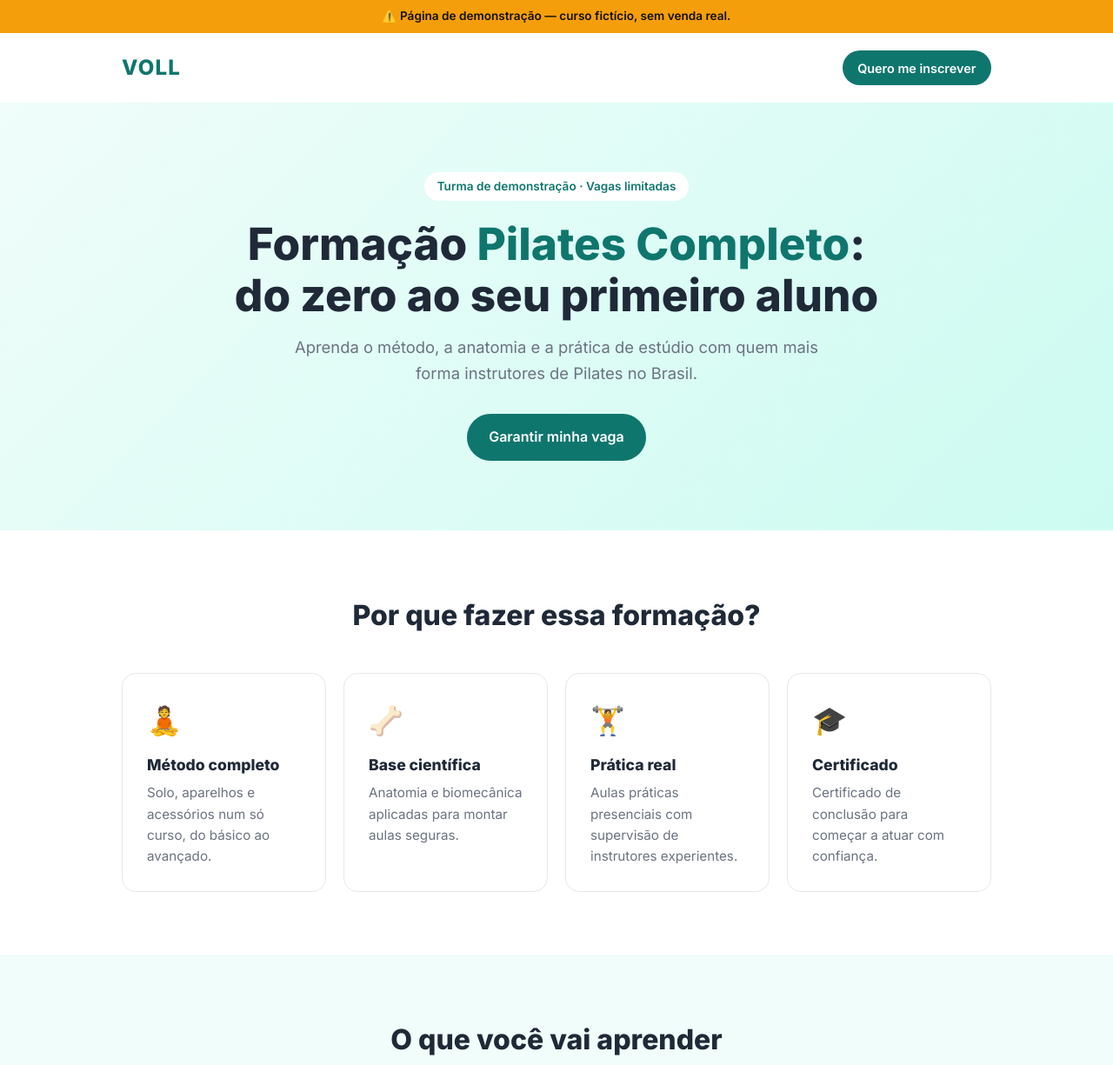
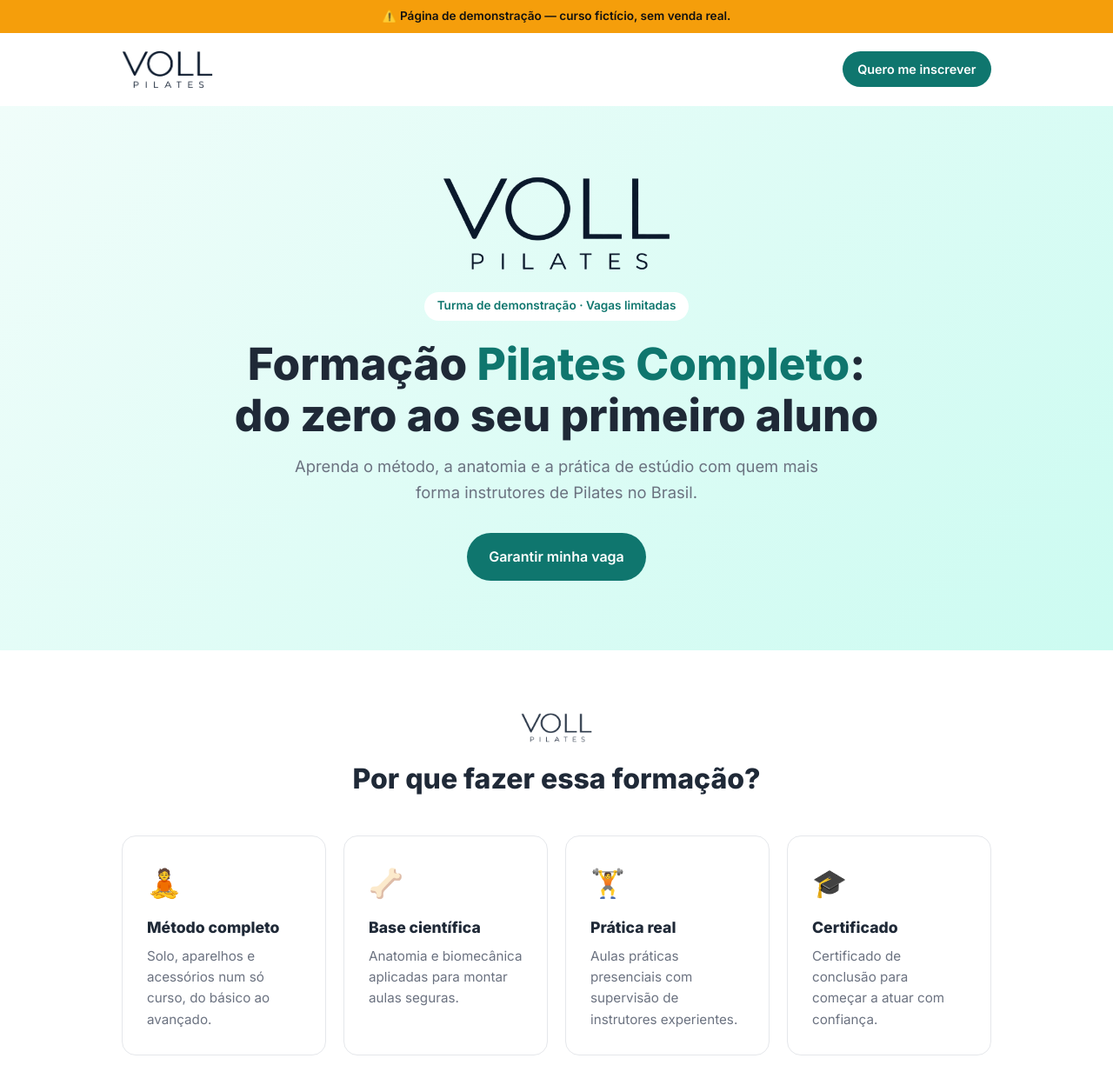
Before and after one commit to VOLLPilates/pagina-teste, a plain HTML site: page index.html in a window 1280 px wide. Shown: the top 1225 px of the page at 87% size. Drawn offline with Linux system fonts and the light colour scheme.

Commit message:
Adiciona logo VOLL Pilates em vários pontos da página
Co-Authored-By: Claude Opus 5.5 <noreply@anthropic.com>
Claude-Session: https://claude.ai/code/session_01RUpBHv5BULhnPx3JgHU6Kh

```diff
--- a/index.html
+++ b/index.html
@@ -23,7 +23,12 @@
 
     header { padding: 1.25rem 0; }
     header .container { display: flex; justify-content: space-between; align-items: center; }
-    .logo { font-weight: 800; font-size: 1.5rem; color: var(--verde); letter-spacing: .05em; }
+    .logo img { height: 44px; display: block; }
+    .logo-hero { height: 110px; margin: 0 auto 1.5rem; display: block; }
+    .logo-secao { height: 34px; margin: 0 auto 1rem; display: block; opacity: .85; }
+    .logo-preco { height: 50px; margin: 0 auto 1rem; display: block; }
+    .logo-footer { height: 48px; margin: 0 auto .75rem; display: block; }
+    .logo-modal { height: 46px; margin: 0 auto 1rem; display: block; }
     .btn { display: inline-block; background: var(--verde); color: #fff; text-decoration: none; font-weight: 600;
            padding: .9rem 1.6rem; border-radius: 999px; transition: background .2s, transform .2s; border: none; cursor: pointer; font-size: 1rem; }
     .btn:hover { background: var(--verde-escuro); transform: translateY(-2px); }
@@ -80,7 +85,7 @@
 
   <header>
     <div class="container">
-      <div class="logo">VOLL</div>
+      <div class="logo"><img src="logo.png" alt="VOLL Pilates" /></div>
       <a href="#preco" class="btn btn-sm">Quero me inscrever</a>
     </div>
   </header>
@@ -88,6 +93,7 @@
   <main>
     <section class="hero">
       <div class="container">
+        <img src="logo.png" alt="VOLL Pilates" class="logo-hero" />
         <span class="tag">Turma de demonstração · Vagas limitadas</span>
         <h1>Formação <span>Pilates Completo</span>:<br />do zero ao seu primeiro aluno</h1>
         <p>Aprenda o método, a anatomia e a prática de estúdio com quem mais forma instrutores de Pilates no Brasil.</p>
@@ -97,6 +103,7 @@
 
     <section>
       <div class="container">
+        <img src="logo.png" alt="" class="logo-secao" />
         <h2>Por que fazer essa formação?</h2>
         <div class="grid">
           <div class="card"><div class="icone">🧘</div><h3>Método completo</h3><p>Solo, aparelhos e acessórios num só curso, do básico ao avançado.</p></div>
@@ -109,6 +116,7 @@
 
     <section class="modulos">
       <div class="container">
+        <img src="logo.png" alt="" class="logo-secao" />
         <h2>O que você vai aprender</h2>
         <ol>
           <li>Fundamentos e princípios do Pilates</li>
@@ -125,6 +133,7 @@
       <div class="container">
         <h2>Investimento</h2>
         <div class="preco-box">
+          <img src="logo.png" alt="VOLL Pilates" class="logo-preco" />
           <div class="de">De R$ 5.500</div>
           <div class="valor">R$ 4.000</div>
           <div class="parcela">ou 18x de R$ 222,22 sem juros</div>
@@ -153,12 +162,14 @@
 
   <footer>
     <div class="container">
+      <img src="logo-branco.png" alt="VOLL Pilates" class="logo-footer" />
       VOLL · Página de demonstração pública — nenhum dado é coletado e nenhuma compra é realizada.
     </div>
   </footer>
 
   <div class="modal" id="modal" onclick="if (event.target === this) fecharModal()">
     <div class="modal-box">
+      <img src="logo.png" alt="VOLL Pilates" class="logo-modal" />
       <h3>🎉 Isso é só uma demonstração!</h3>
       <p>Este curso é fictício. Em um site real, aqui você seria levado ao checkout.</p>
       <button class="btn" onclick="fecharModal()">Entendi</button>
```
Also changed, not shown: logo-branco.png (added), logo.png (added).
